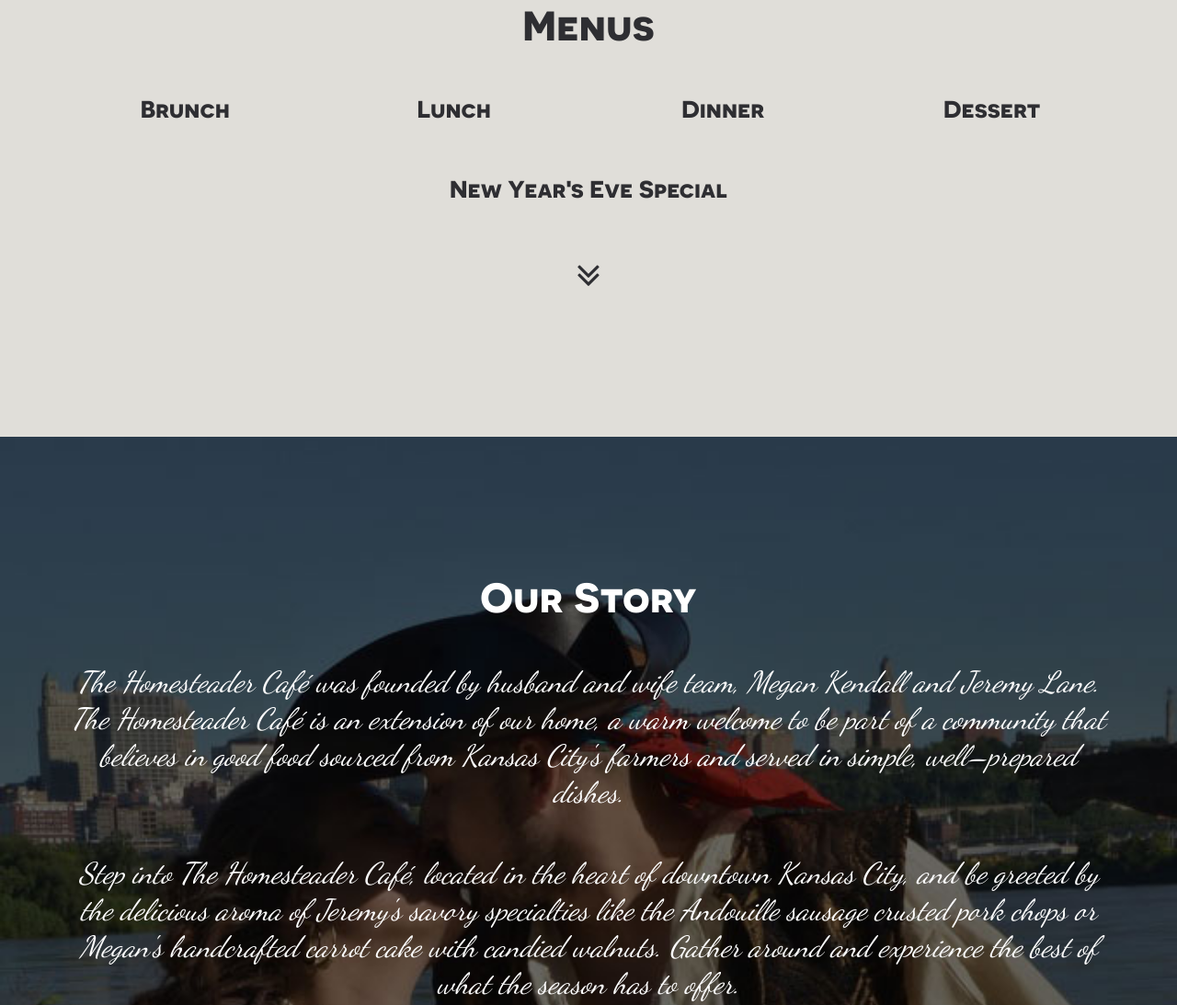
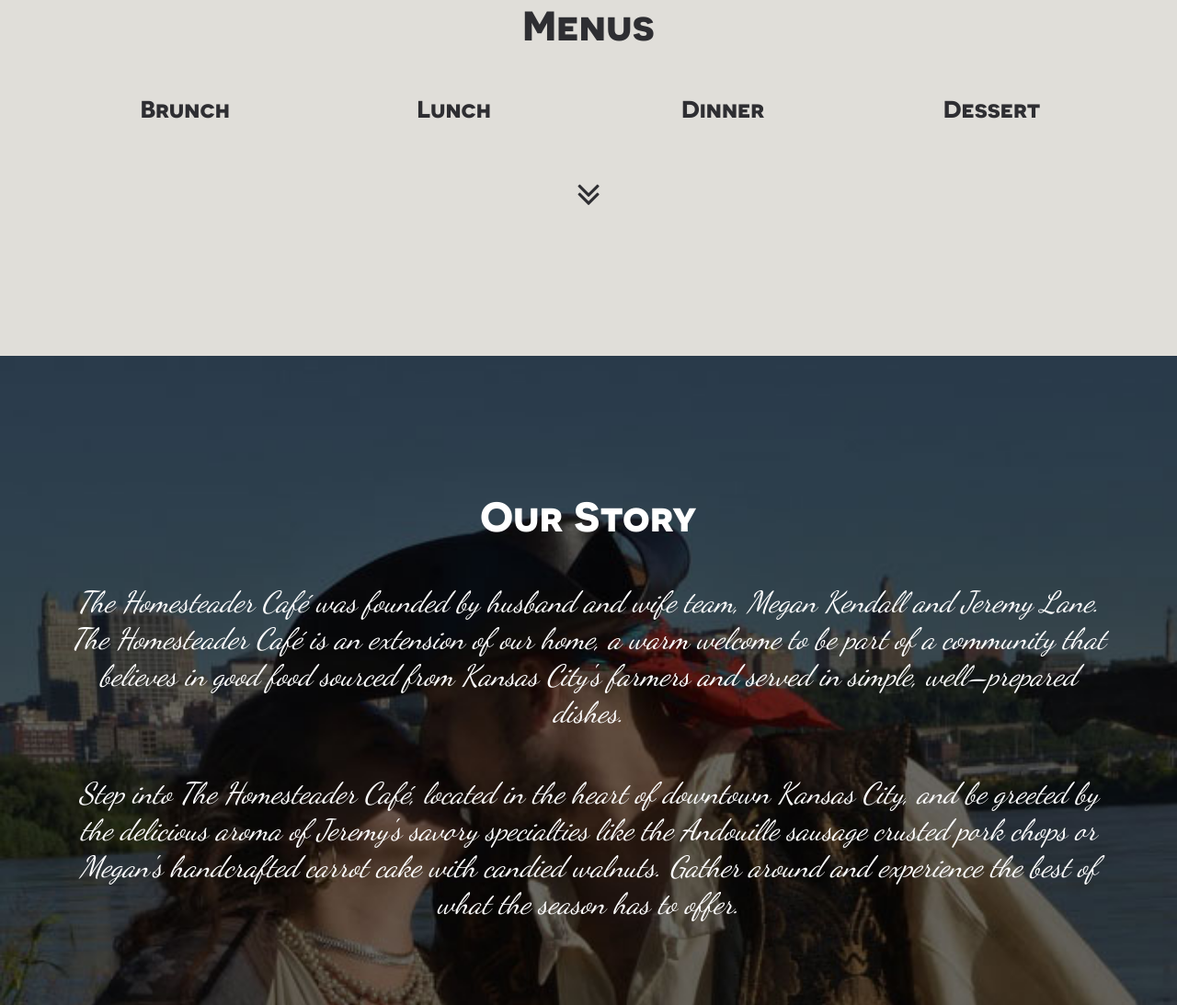
Before and after one commit to thehomesteadercafe/thehomesteadercafe.github.io, a plain HTML site: page index.html in a window 1280 px wide. Shown: the part 2138-3231 px from the top of the page at 92% size. Drawn offline with nearby package versions, Linux system fonts and the light colour scheme; some packages are replaced by stand-ins of ours; a script that the page names is missing.

Commit message:
took out new year's menu

```diff
--- a/index.html
+++ b/index.html
@@ -232,11 +232,7 @@
                 <div class="col-md-3 col-sm-6 inner text-center wow fadeInUp">
                     <a target="_blank" href="content/custom/documents/menu-dessert.pdf" data-toggle="modal">Dessert</a>
                 </div>
-            </div>
-            <div class="row">
-                <div id="new-years" class="col-md-12 col-sm-12 inner text-center wow fadeInLeft">
-                    <a target="_blank" href="content/custom/documents/menu-new-years.pdf" data-toggle="modal">New Year's Eve Special</a>
-                </div>
+
             </div>
             <!-- /.row -->
             <div class="row">
```
